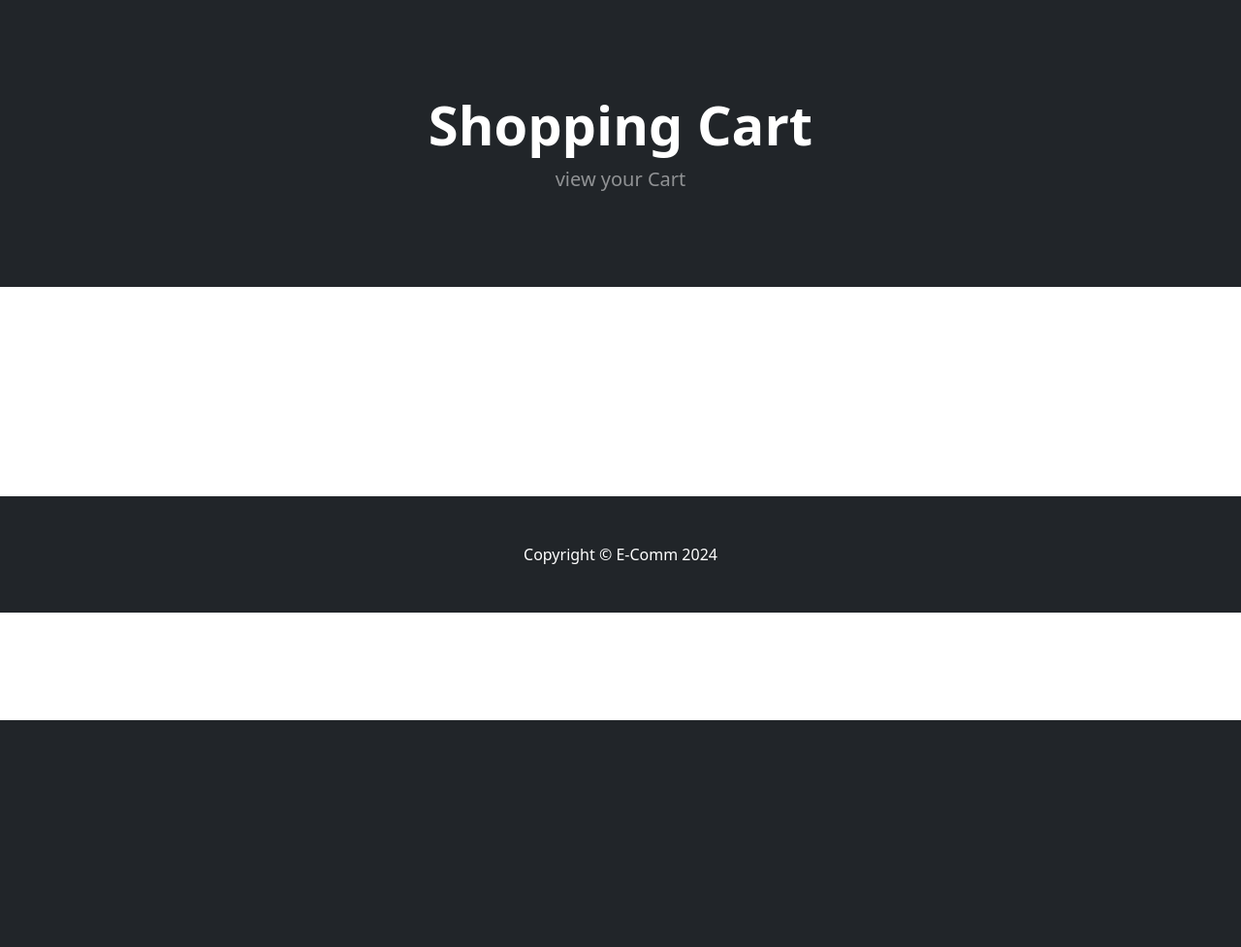
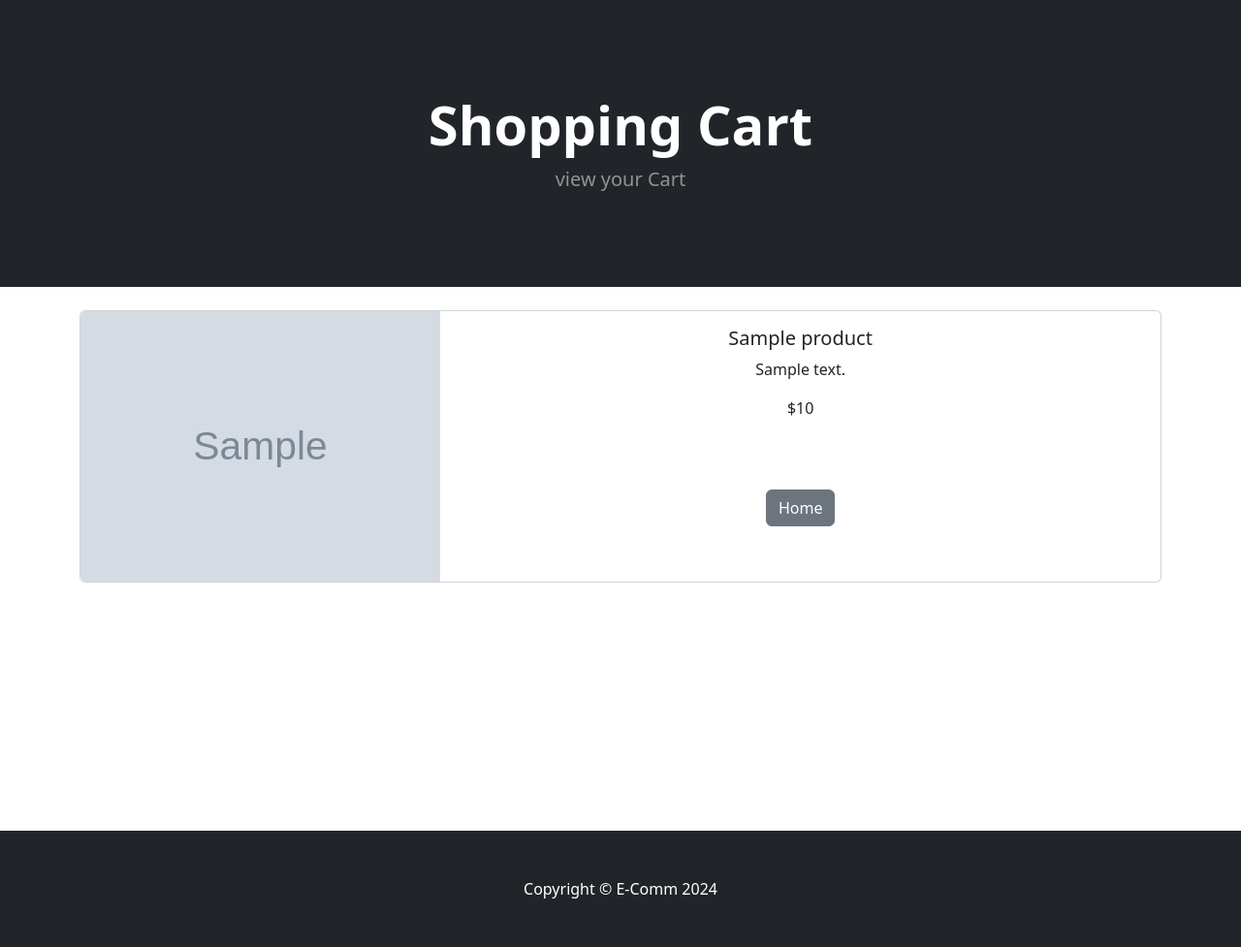
Before and after one commit to Eamateli/E-commerce-Website, a Django app: template ecom/cart/templates/cart_summary.html in a window 1280 px wide. Shown: the part 57-1034 px from the top of the page at 97% size. Before the commit the page ends 800 px from the top, so only its background shows below. Run offline with Django 5.2, Linux system fonts and the light colour scheme; the template is opened without the code that fills it: most values are stand-ins (such as "Sample title", 1, 10 or a date in 2020); grey boxes marked "Sample" are stand-in pictures; some libraries are stand-ins or nearby versions.

Commit message:
Adding logic to show the cart content and doing some debugging

```diff
--- a/ecom/cart/cart.py
+++ b/ecom/cart/cart.py
@@ -31,10 +31,10 @@ class Cart():
         return len(self.cart)
 
 
-    def get_prod(self):
+    def get_prods(self):
         # Get Ids from cart
         product_ids = self.cart.keys()
         #Use Ids to look prodcuts in a database model
-        products = Products.objects.filter(id_in=product_ids)
+        products = Product.objects.filter(id__in=product_ids)
 
         return products
--- a/ecom/cart/templates/cart_summary.html
+++ b/ecom/cart/templates/cart_summary.html
@@ -9,5 +9,50 @@
                 </div>
             </div>
         </header>
+        <br/>
+        <div class="container">
+            {% for product in cart_products %}
+            <div class="card mb-3" >
+                <div class="row g-0">
+                  <div class="col-md-4">
+                    <img src="{{ product.image.url }}" class="img-fluid rounded-start" alt="...">
+                  </div>
+                  <div class="col-md-8">
+                    <div class="card-body">
+                        <center>
+
+
+                      <h5 class="card-title">{{ product.name }}</h5>
+                      <p class="card-text justified">{{ product.description }}</p>
+                      {% if product.is_sale %}
+                      <div class="d-flex justify-content-center small text-warning mb-2">
+                        <div class="bi-star-fill"></div>
+                        &nbsp;&nbsp;Sale!&nbsp;&nbsp;
+                        <div class="bi-star-fill"></div>
+
+                    </div>
+
+                    <!-- Product price-->
+                    <strike>${{ product.price }}</strike>  ${{ product.sale_price }}
+
+
+                       {% else %}
+                        ${{ product.price }}
+
+                      {% endif %}
+
+                   <br><br><br><br>
+
+                      <a href="{% url 'home' %}" class="btn btn-secondary">Home</a>
+
+                    </center>
+                    </div>
+                  </div>
+                </div>
+              </div><br/>
+
+            {% endfor %}
+
+        </div>
 <br><br><br><br><br><br><br><br><br>
 {% endblock %}
```
Also changed, not shown: ecom/db.sqlite3.
